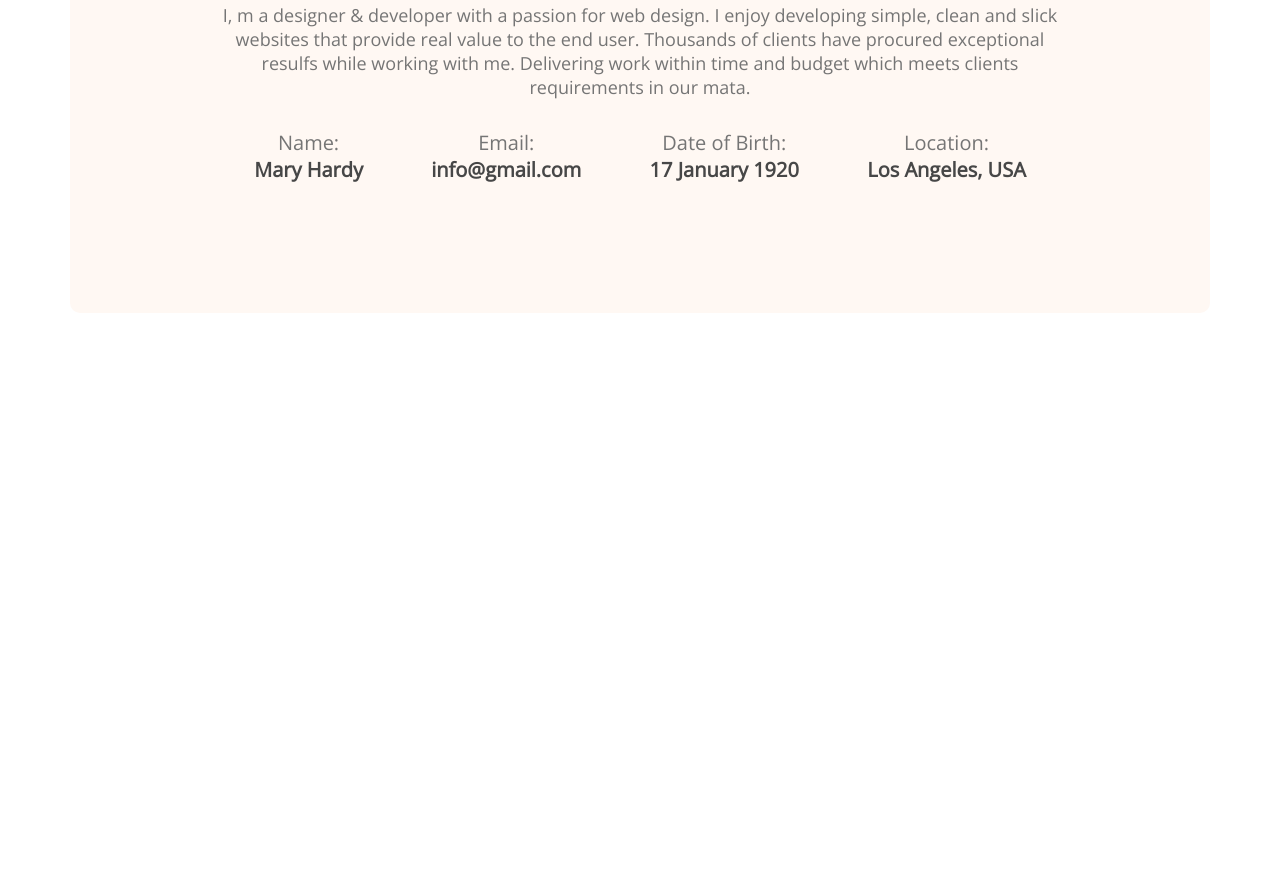
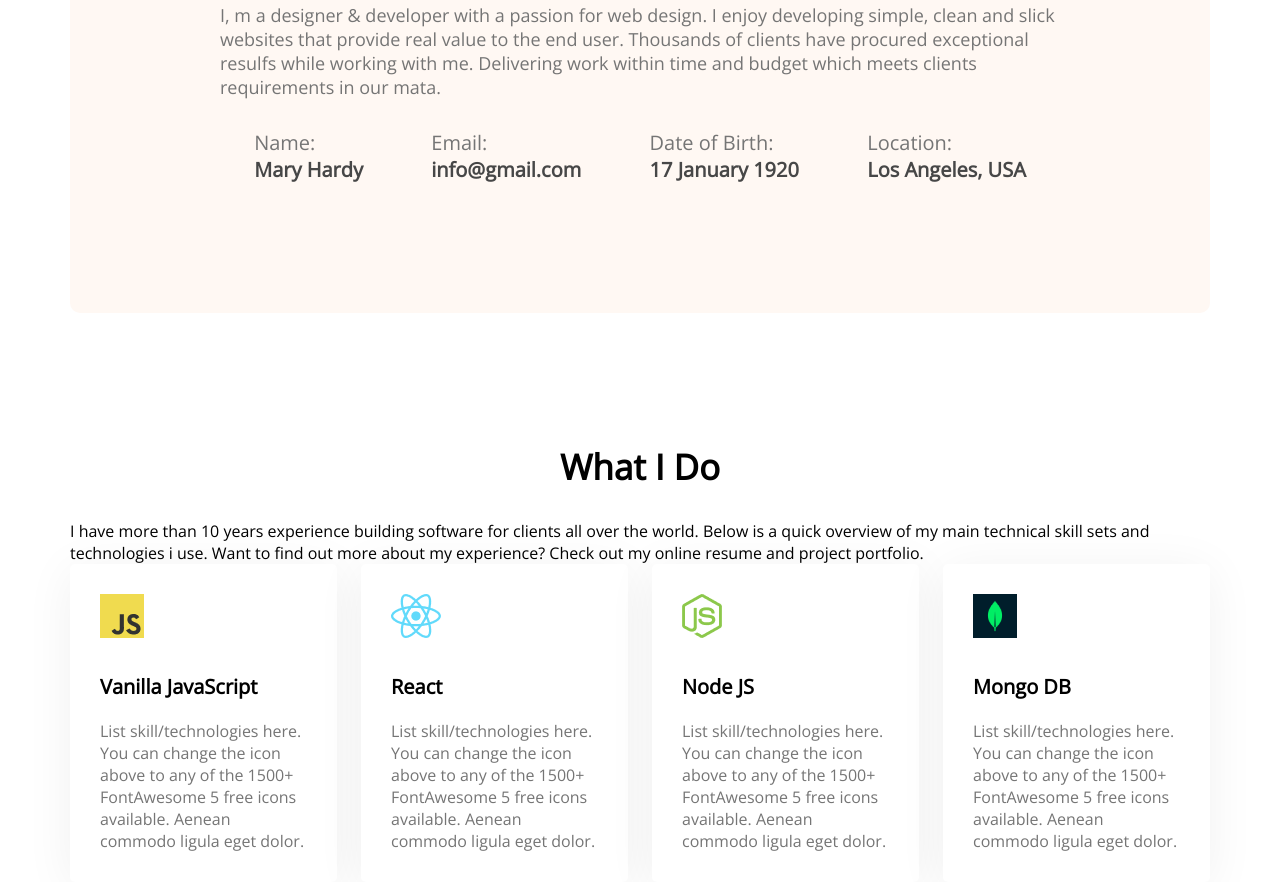
Before and after one commit to mithunbiswas1/my-portfolio, a plain HTML site: page index.html in a window 1280 px wide. Shown: the part 1174-2056 px from the top of the page. Before the commit the page ends 1487 px from the top, so only its background shows below. Drawn offline with nearby package versions, Linux system fonts and the light colour scheme.

Commit message:
what is do section

```diff
--- a/index.html
+++ b/index.html
@@ -34,7 +34,9 @@
         </div>
 
     </header>
+
     <main >
+        <!-- about section -->
         <section class="about">
             <h3 class="section-title">About Me</h3>
             <p class="section-description">I, m a designer & developer with a passion for web design. I enjoy developing simple, clean and slick websites that provide real value to the end user. Thousands of clients have procured exceptional resulfs while working with me. Delivering work within time and budget which meets clients requirements in our mata.</p>
@@ -57,6 +59,33 @@
                 </div>
             </div>
         </section>
+        <!-- What i do section -->
+        <section class="what-i-do">
+            <h3 class="section-title">What I Do</h3>
+            <p>I have more than 10 years experience building software for clients all over the world. Below is a quick overview of my main technical skill sets and technologies i use. Want to find out more about my experience? Check out my online resume and project portfolio.</p>
+            <div class="skils-container">
+                <div class="skill">
+                    <img src="images/icons/js.png" alt="">
+                    <p class="skil-title">Vanilla JavaScript</p>
+                    <p class="skill-description">List skill/technologies here. You can change the icon above to any of the 1500+ FontAwesome 5 free icons available. Aenean commodo ligula eget dolor.</p>
+                </div>
+                <div class="skill">
+                    <img src="images/icons/react.png" alt="">
+                    <p class="skil-title">React</p>
+                    <p class="skill-description">List skill/technologies here. You can change the icon above to any of the 1500+ FontAwesome 5 free icons available. Aenean commodo ligula eget dolor.</p>
+                </div>
+                <div class="skill">
+                    <img src="images/icons/nodejs.png" alt="">
+                    <p class="skil-title">Node JS</p>
+                    <p class="skill-description">List skill/technologies here. You can change the icon above to any of the 1500+ FontAwesome 5 free icons available. Aenean commodo ligula eget dolor.</p>
+                </div>
+                <div class="skill">
+                    <img src="images/icons/mongo.png" alt="">
+                    <p class="skil-title">Mongo DB</p>
+                    <p class="skill-description">List skill/technologies here. You can change the icon above to any of the 1500+ FontAwesome 5 free icons available. Aenean commodo ligula eget dolor.</p>
+                </div>
+            </div>
+        </section>
     </main>
     <footer>
 
--- a/style.css
+++ b/style.css
@@ -78,10 +78,13 @@ main{
     margin: 0 auto;
 }
 
+section{
+    margin-top: 130px;
+}
+
 /* About Section Styles */
 
 .about{
-    text-align: center;
     margin-top: 130px;
     background-color: #fff8f3;
     border-radius: 10px;
@@ -89,6 +92,7 @@ main{
 }
 
 .section-title{
+    text-align: center;
     margin-bottom: 30px;
     font-weight: 700;
     font-size: 35px;
@@ -115,3 +119,26 @@ main{
     font-size: 20px;
     color: #474747;
 }
+
+/* what i do styles */
+.skils-container{
+    display: flex;
+    gap: 24px;
+}
+
+.skill{
+    background-color: #fff;
+    box-shadow: 0px 6px 50px rgba(0, 0, 0, 0.06);
+    border-radius: 5px;
+    padding: 30px;
+}
+
+.skil-title{
+    font-weight: 700;
+    font-size: 20px;
+    margin: 30px 0 20px 0;
+}
+
+.skill-description{
+    color: #757575;
+}
```
